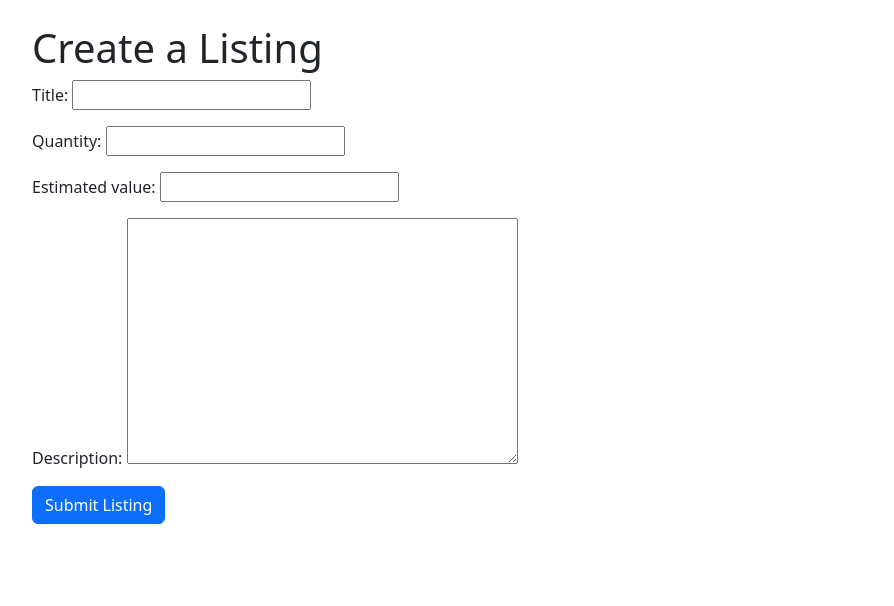
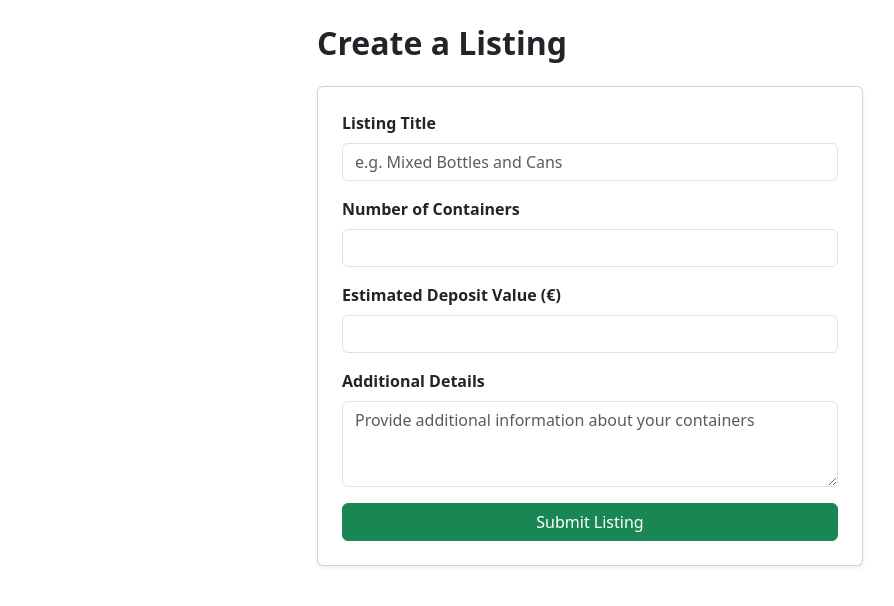
Before and after one commit to RenzNav/ReClaim, a Django app: page /create-listing/ in a window 1280 px wide. Shown: the part 57-663 px from the top of the page, without its empty margins (50-944 px from the left). Run offline with Django 5.2, Linux system fonts and the light colour scheme; the visitor is signed in with stand-in values (Sample User, id 1).

Commit message:
Refined prototype frontend and listing form

```diff
--- a/core/forms.py
+++ b/core/forms.py
@@ -7,3 +7,31 @@ class ListingForm(forms.ModelForm):
     class Meta:
         model = Listing
         fields = ['title', 'quantity', 'estimated_value', 'description']
+
+        labels = {
+            'title': 'Listing Title',
+            'quantity': 'Number of Containers',
+            'estimated_value': 'Estimated Deposit Value (€)',
+            'description': 'Additional Details',
+        }
+
+        widgets = {
+            'title': forms.TextInput(attrs={
+                'class': 'form-control',
+                'placeholder': 'e.g. Mixed Bottles and Cans'
+            }),
+            'quantity': forms.NumberInput(attrs={
+                'class': 'form-control',
+                'min': 1
+            }),
+            'estimated_value': forms.NumberInput(attrs={
+                'class': 'form-control',
+                'step': '0.01',
+                'min': 0
+            }),
+            'description': forms.Textarea(attrs={
+                'class': 'form-control',
+                'rows': 3,
+                'placeholder': 'Provide additional information about your containers'
+            }),
+        }
--- a/core/templates/core/create_listing.html
+++ b/core/templates/core/create_listing.html
@@ -1,18 +1,42 @@
-
 {% extends 'core/base.html' %}
 
 {% block title %}Create Listing - ReClaim{% endblock %}
 
 {% block content %}
-    <h1>Create a Listing</h1>
 
-    <form method="POST">
-        {% csrf_token %}
+<div class="row justify-content-center">
+    <div class="col-md-8 col-lg-6">
 
-        {{ form.as_p }}
+        <h2 class="fw-bold mb-4">Create a Listing</h2>
 
-        <button type="submit" class="btn btn-primary">
-            Submit Listing
-        </button>
-    </form>
+        <form method="POST" class="card p-4 shadow-sm">
+            {% csrf_token %}
+
+            {% for field in form %}
+                <div class="mb-3">
+
+                    <label for="{{ field.id_for_label }}" class="form-label fw-semibold">
+                        {{ field.label }}
+                    </label>
+
+                    {{ field }}
+
+                    {% for error in field.errors %}
+                        <div class="text-danger small mt-1">
+                            {{ error }}
+                        </div>
+                    {% endfor %}
+
+                </div>
+            {% endfor %}
+
+            <button type="submit" class="btn btn-success w-100">
+                Submit Listing
+            </button>
+
+        </form>
+
+    </div>
+</div>
+
 {% endblock %}
```
Also changed, not shown: core/templates/core/home.html (+37 -10 lines).
